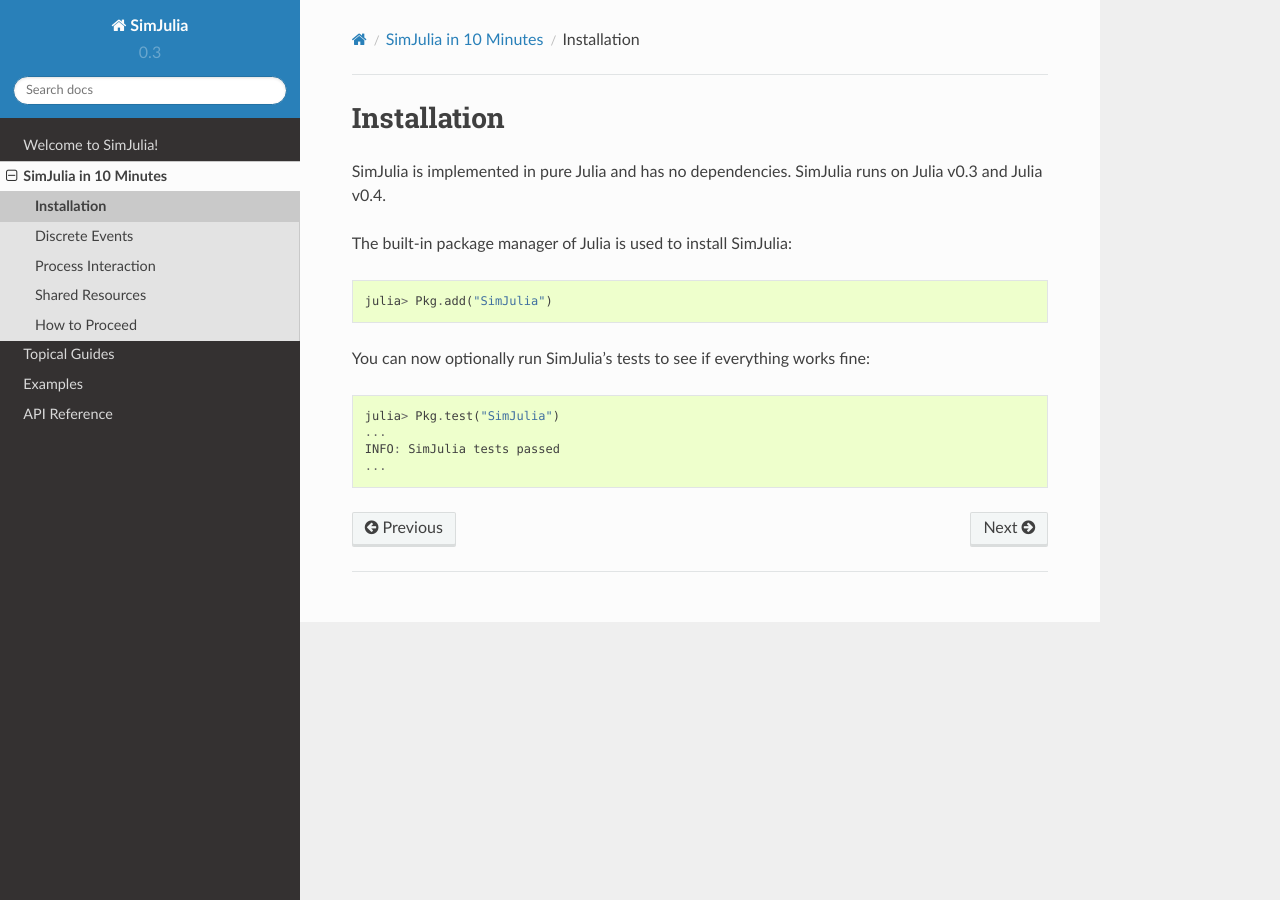
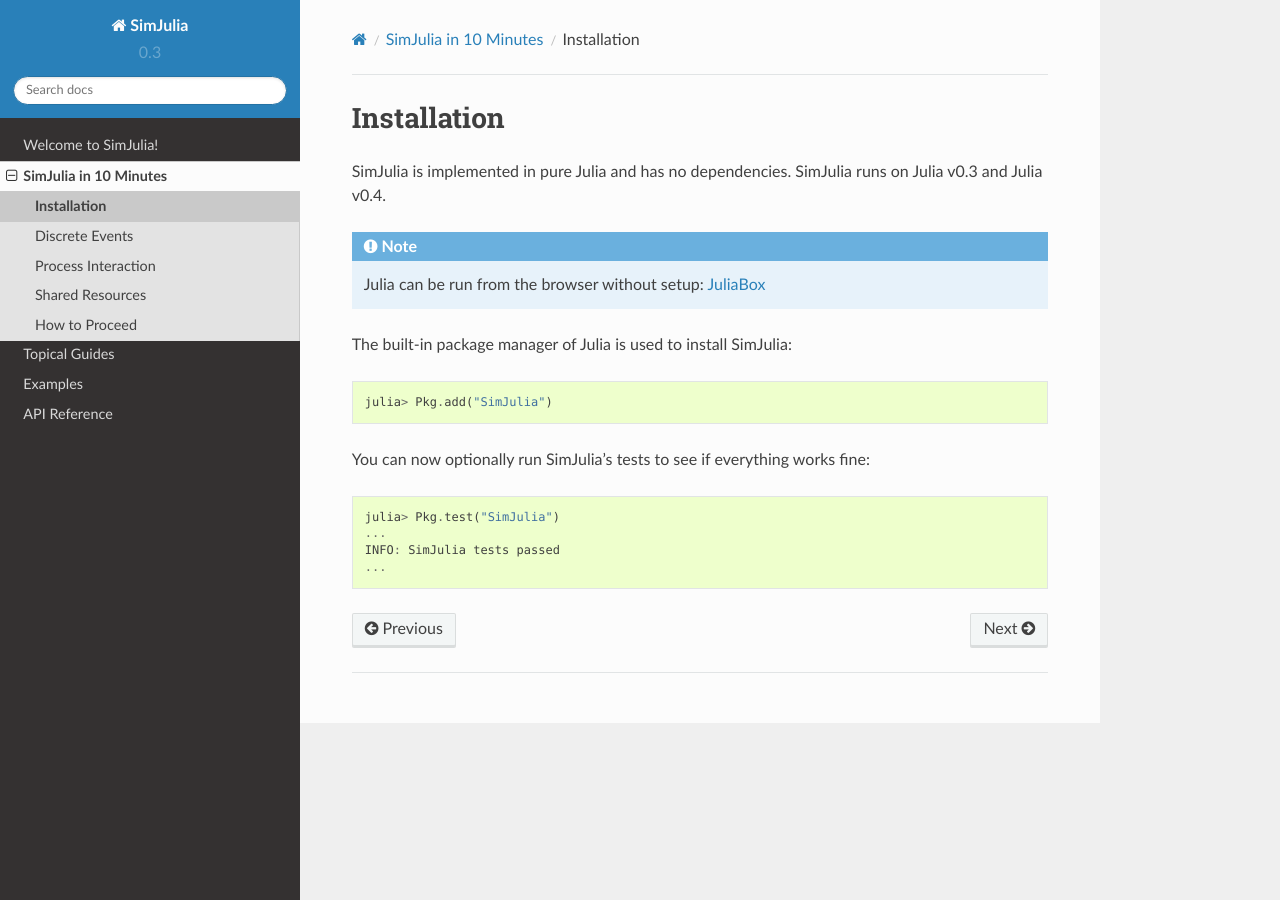
Before and after one commit to JuliaDynamics/ConcurrentSim.jl, a Sphinx documentation site: the page built from docs/source/10_min/1_installation.rst, in a window 1280 px wide. Built offline with Sphinx 7.4.7 and the Read the Docs theme 2.0.0, drawn with Linux system fonts in a browser that asks for light colours.

Commit message:
Update 1_installation.rst

```diff
--- a/docs/source/10_min/1_installation.rst
+++ b/docs/source/10_min/1_installation.rst
@@ -2,6 +2,9 @@
 ------------
 
 SimJulia is implemented in pure Julia and has no dependencies. SimJulia runs on Julia v0.3  and Julia v0.4.
+
+.. note::
+   Julia can be run from the browser without setup: `JuliaBox <https://www.juliabox.org/>`_
 
 The built-in package manager of Julia is used to install SimJulia::
 
```
